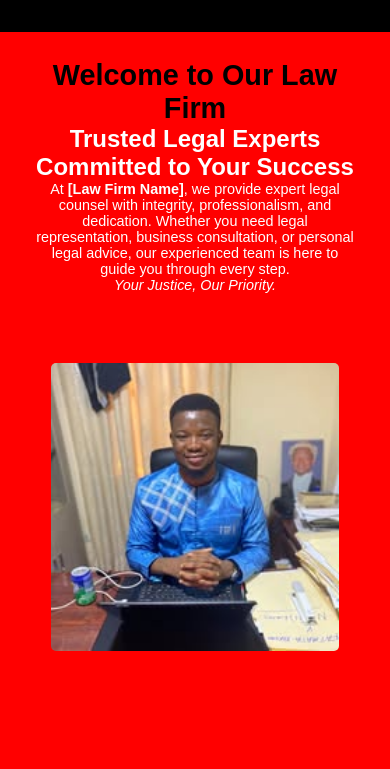
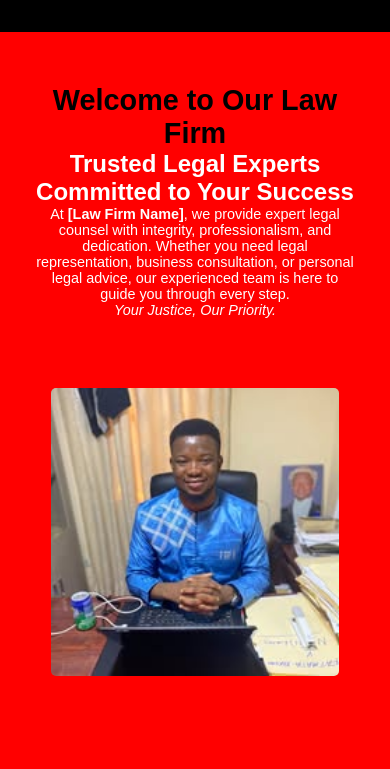
Before and after one commit to codeWithLeonard225/LawyerDemo, a plain HTML site: page index.html in a window 390 px wide. Shown: the part 75-844 px from the top of the page. Drawn offline with Linux system fonts and the light colour scheme.

Commit message:
spacing on homeContent Text

```diff
--- a/style.css
+++ b/style.css
@@ -367,6 +367,10 @@ footer {
         font-size: 1.8rem; /* Reduce heading size */
     }
 
+    .home_content .text{
+        padding-top: 50px;
+    }
+
     .home_content p {
         font-size: 0.9rem; /* Reduce paragraph size */
     }
```
